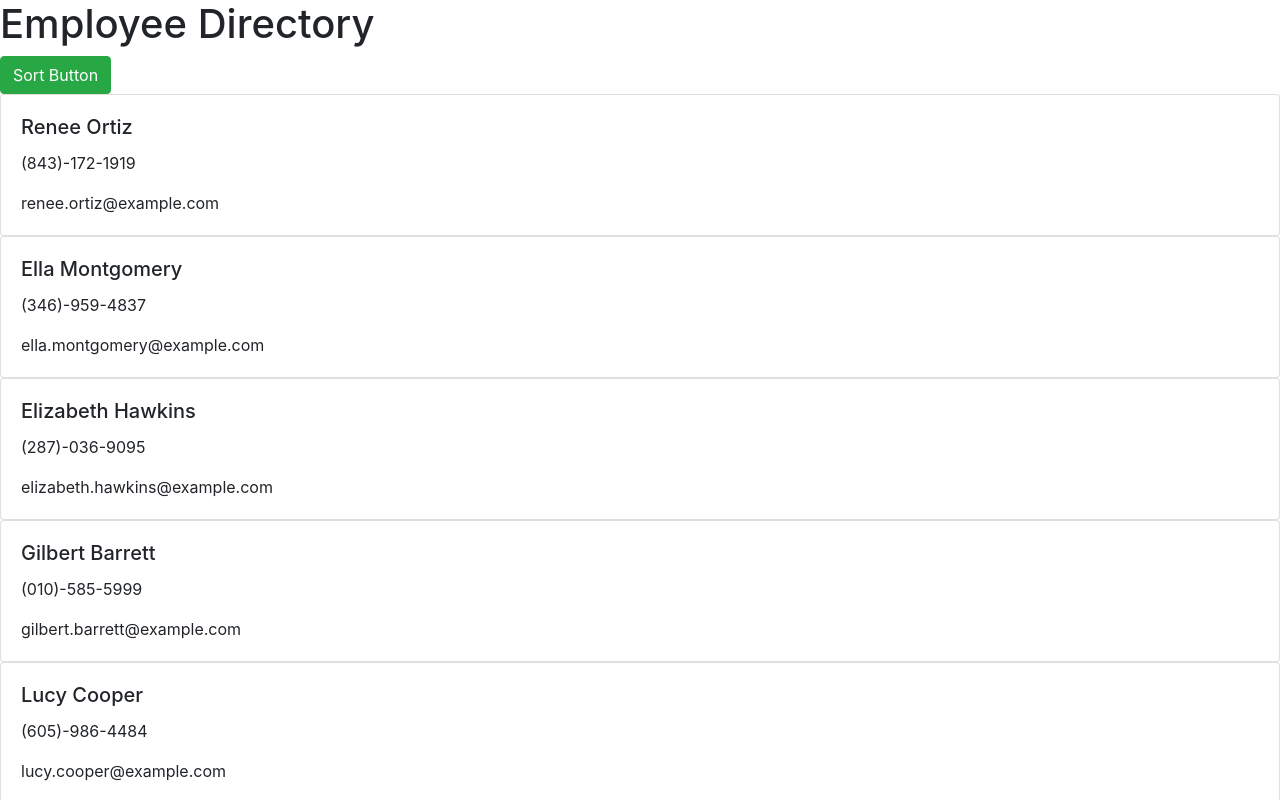
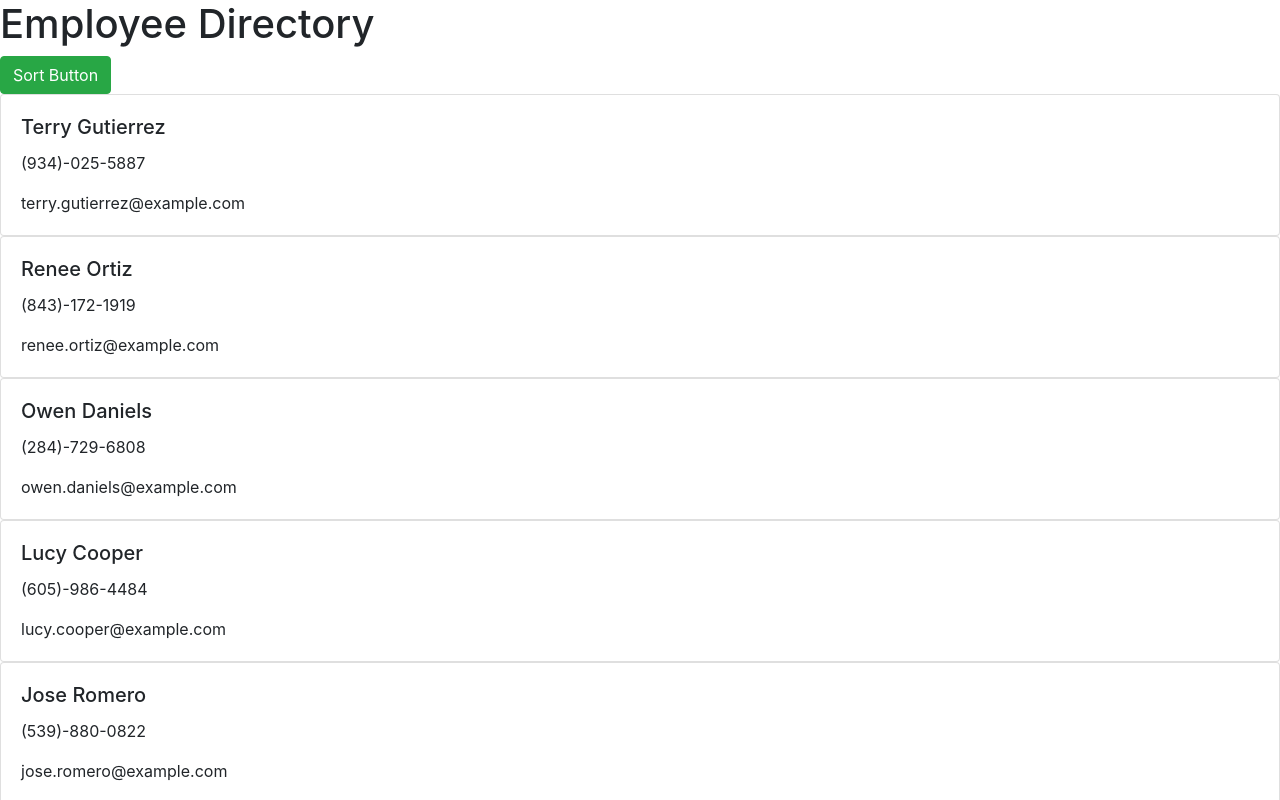
Before and after one commit to tlam1288/Employee-Directory, a React (Create React App) app: page / in a window 1280 px wide. Shown: the top 800 px of the page. Built offline with nearby package versions, Linux system fonts and the light colour scheme.

Commit message:
added function to reverse display order of employees when state is changed

```diff
--- /dev/null
+++ b/src/components/Button.js
@@ -0,0 +1,11 @@
+import React from "react";
+
+function Button(props) {
+  return (
+    <button type="button" class="btn btn-success" order={props.order}>
+      Sort Button
+    </button>
+  );
+}
+
+export default Button;
--- a/src/components/Wrapper.js
+++ b/src/components/Wrapper.js
@@ -1,12 +1,14 @@
 import React, { Component } from "react";
 import Header from "./Header";
 import Employee from "./Employee";
+import Button from "./Button";
 //import API from "../utils/API";
 import employees from "../employee.json";
 
 class Wrapper extends Component {
   state = {
     employees,
+    order: "descending",
   };
 
   // componentDidMount() {
@@ -20,27 +22,58 @@ class Wrapper extends Component {
   //     .catch((err) => console.log(err));
   // };
 
-  // renderEmployee = () => {
-  //   if (this.state.result) {
-  //     return <Employee email={this.state.result[0].email} />;
-  //   }
-  //   return <h3>No Results to Display</h3>;
-  // };
+  renderEmployee = () => {
+    if (this.state.order === "ascending") {
+      return employees
+        .sort((a, b) => {
+          const nameA = a.name.first.toUpperCase();
+          const nameB = b.name.first.toUpperCase();
+
+          let comparison = 0;
+          if (nameA > nameB) {
+            comparison = 1;
+          } else if (nameA < nameB) {
+            comparison = -1;
+          }
+          return comparison;
+        })
+        .map((employee) => (
+          <Employee
+            name={employee.name.first + " " + employee.name.last}
+            phone={employee.phone}
+            email={employee.email}
+          />
+        ));
+    } else if (this.state.order === "descending") {
+      return employees
+        .sort((a, b) => {
+          const nameA = a.name.first.toUpperCase();
+          const nameB = b.name.first.toUpperCase();
+
+          let comparison = 0;
+          if (nameA > nameB) {
+            comparison = 1;
+          } else if (nameA < nameB) {
+            comparison = -1;
+          }
+          return comparison * -1;
+        })
+        .map((employee) => (
+          <Employee
+            name={employee.name.first + " " + employee.name.last}
+            phone={employee.phone}
+            email={employee.email}
+          />
+        ));
+    }
+  };
 
   render() {
     return (
       <div>
         <Header />
-        <button type="button" class="btn btn-success">
-          Sort Button
-        </button>
-        {this.state.employees.map((employee) => (
-          <Employee
-            name={employee.name.first + " " + employee.name.last}
-            phone={employee.phone}
-            email={employee.email}
-          />
-        ))}
+        <Button order={this.state.order} />
+        {this.renderEmployee()}
       </div>
     );
   }
```
